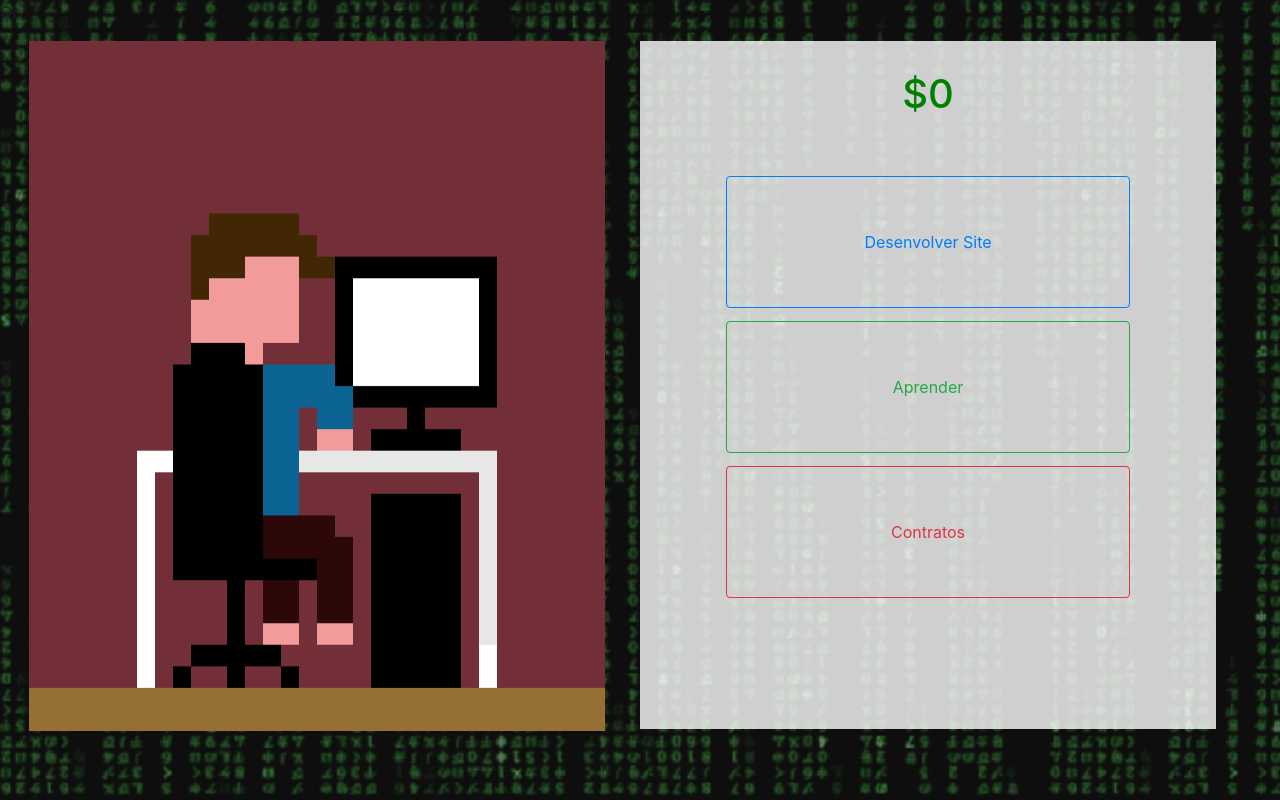
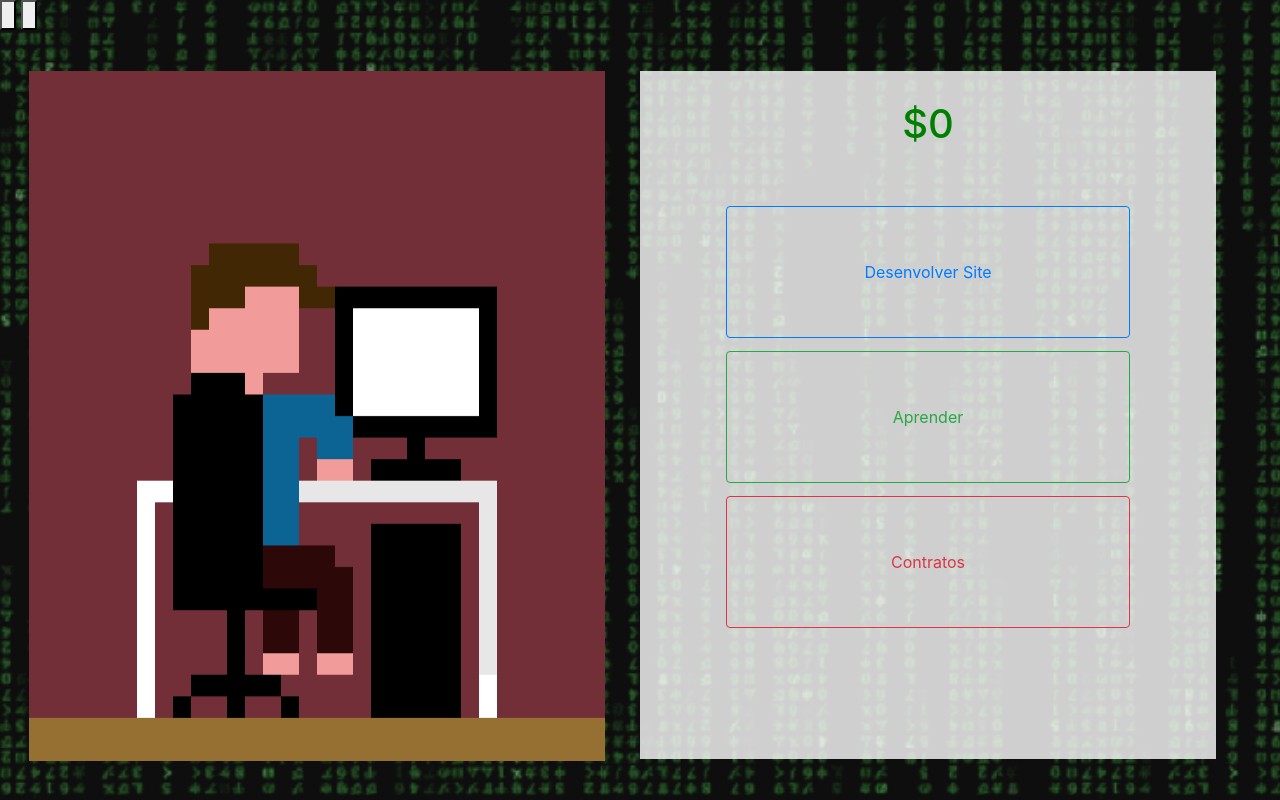
Before and after one commit to Jahn16/SiteDevTycoon, a plain HTML site: page jogo.html in a window 1280 px wide. Drawn offline with nearby package versions, Linux system fonts and the light colour scheme.

Commit message:
teste - botoes em cima do jogo.
olha no jogar os botoes

```diff
--- a/jogo.html
+++ b/jogo.html
@@ -12,7 +12,11 @@
 </head>
 <body>
 <div id="transparente">
+<div id="musica">
+  <button><img src=""></button>
+  <button><img src=""></button>
 
+</div>
 <div id="sprite">
 	<img src="imgs/programador2.png" id="avatar">
 </div>
```
